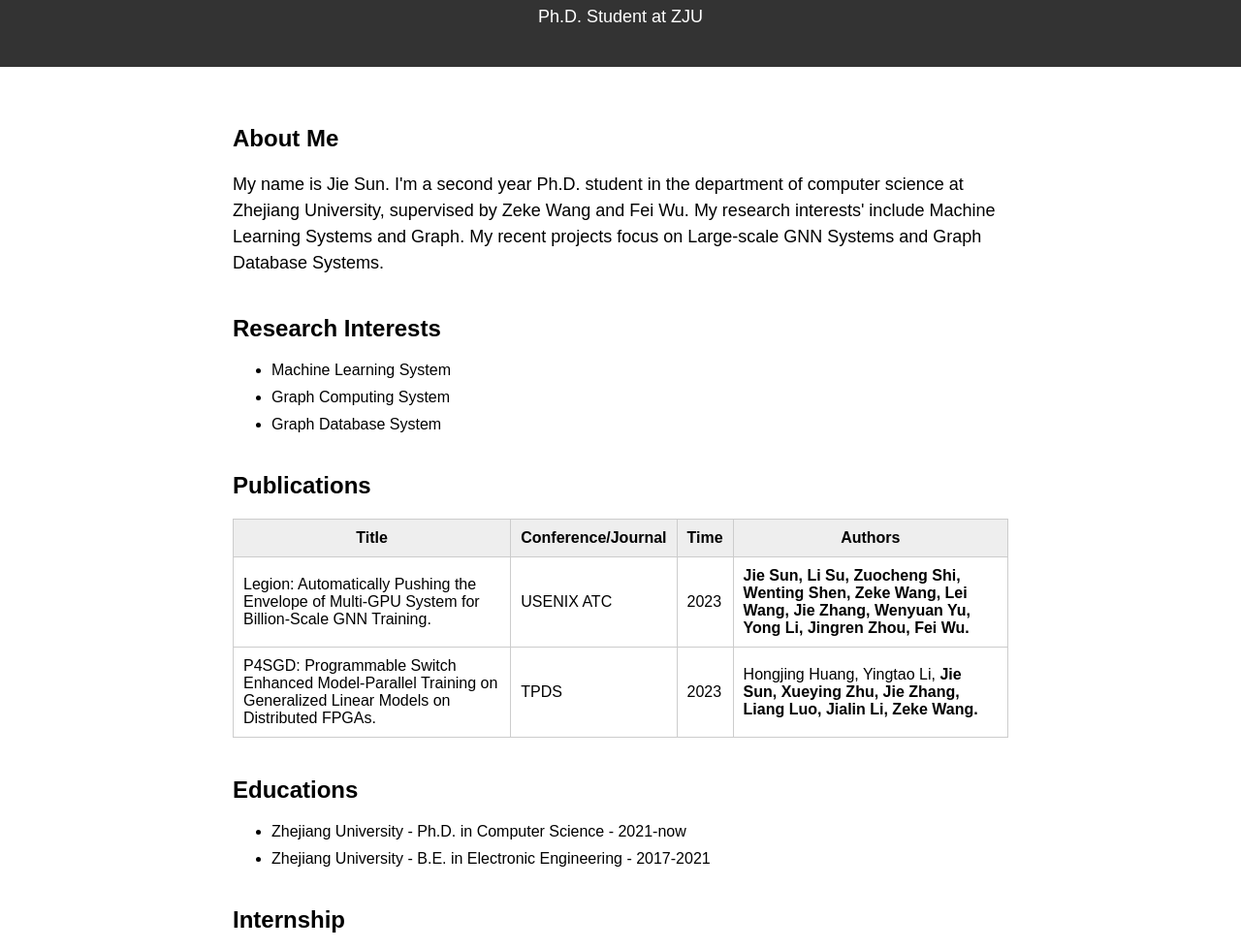
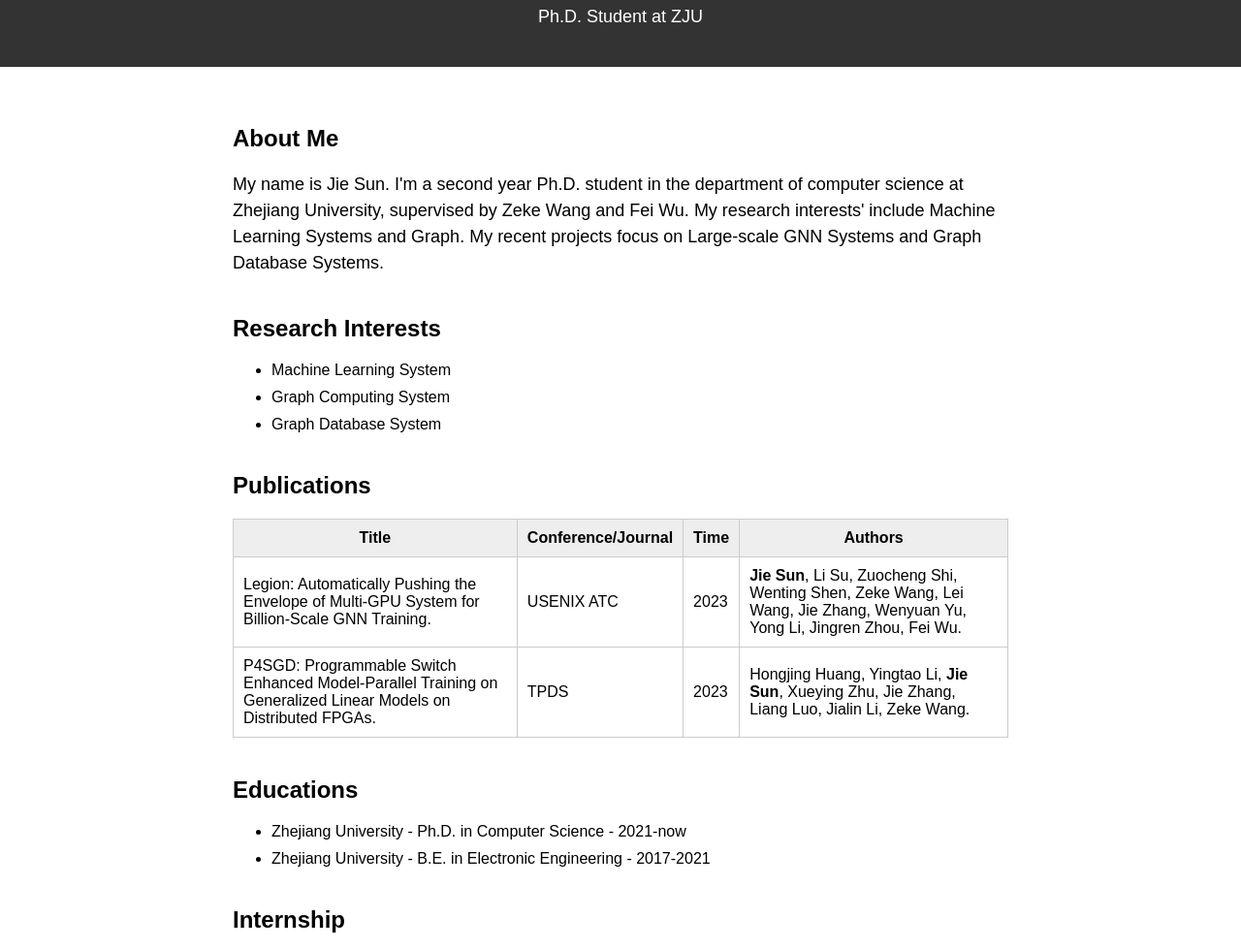
Before and after one commit to JIESUN233/JIESUN233old.github.io, a plain HTML site: page index.html in a window 1280 px wide. Shown: the part 116-1096 px from the top of the page at 97% size. Drawn offline with Linux system fonts and the light colour scheme.

Commit message:
Update index.html

```diff
--- a/index.html
+++ b/index.html
@@ -121,13 +121,13 @@
                 <td>Legion: Automatically Pushing the Envelope of Multi-GPU System for Billion-Scale GNN Training.</td>
                 <td> USENIX ATC</td>
                 <td>2023</td>
-                <td> <b>Jie Sun<b>, Li Su, Zuocheng Shi, Wenting Shen, Zeke Wang, Lei Wang, Jie Zhang, Wenyuan Yu, Yong Li, Jingren Zhou, Fei Wu.</td>
+                <td> <b>Jie Sun</b>, Li Su, Zuocheng Shi, Wenting Shen, Zeke Wang, Lei Wang, Jie Zhang, Wenyuan Yu, Yong Li, Jingren Zhou, Fei Wu.</td>
             </tr>
             <tr>
                 <td>P4SGD: Programmable Switch Enhanced Model-Parallel Training on Generalized Linear Models on Distributed FPGAs.</td>
                 <td>TPDS </td>
                 <td>2023</td>
-                <td>Hongjing Huang, Yingtao Li, <b>Jie Sun<b>, Xueying Zhu, Jie Zhang, Liang Luo, Jialin Li, Zeke Wang.</td>
+                <td>Hongjing Huang, Yingtao Li, <b>Jie Sun</b>, Xueying Zhu, Jie Zhang, Liang Luo, Jialin Li, Zeke Wang.</td>
             </tr>
         </tbody>
     </table>
```
